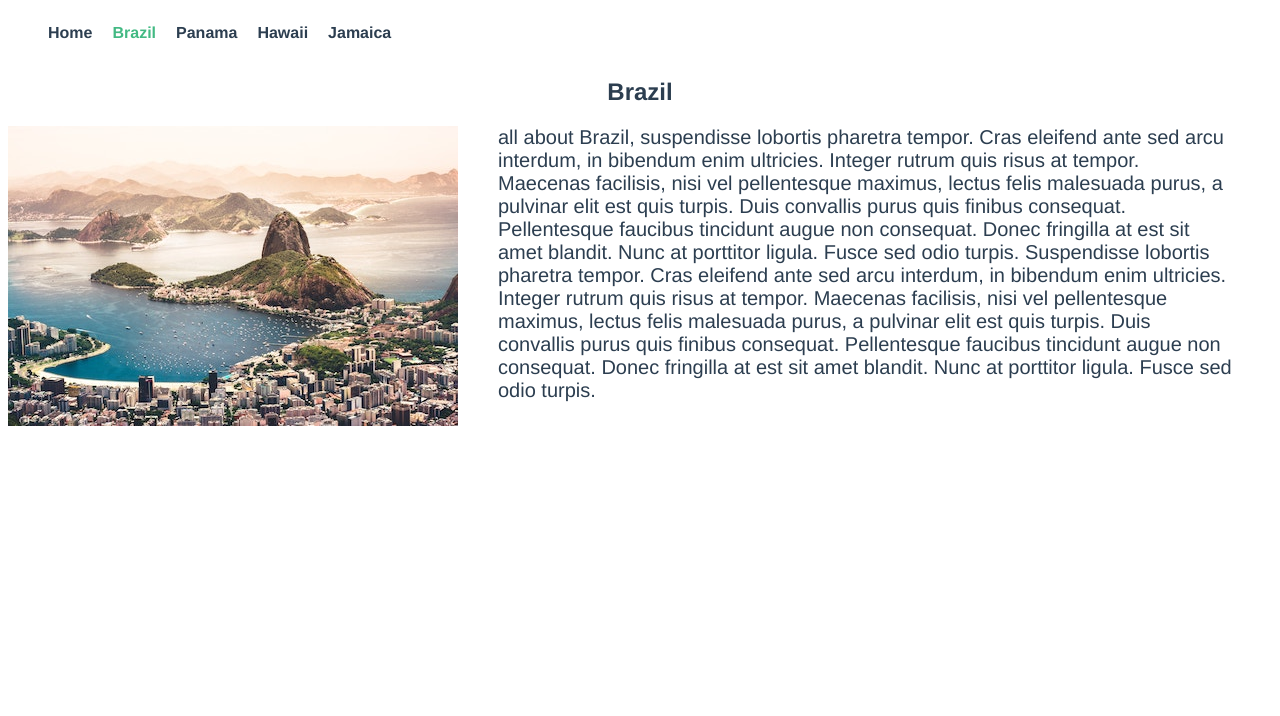
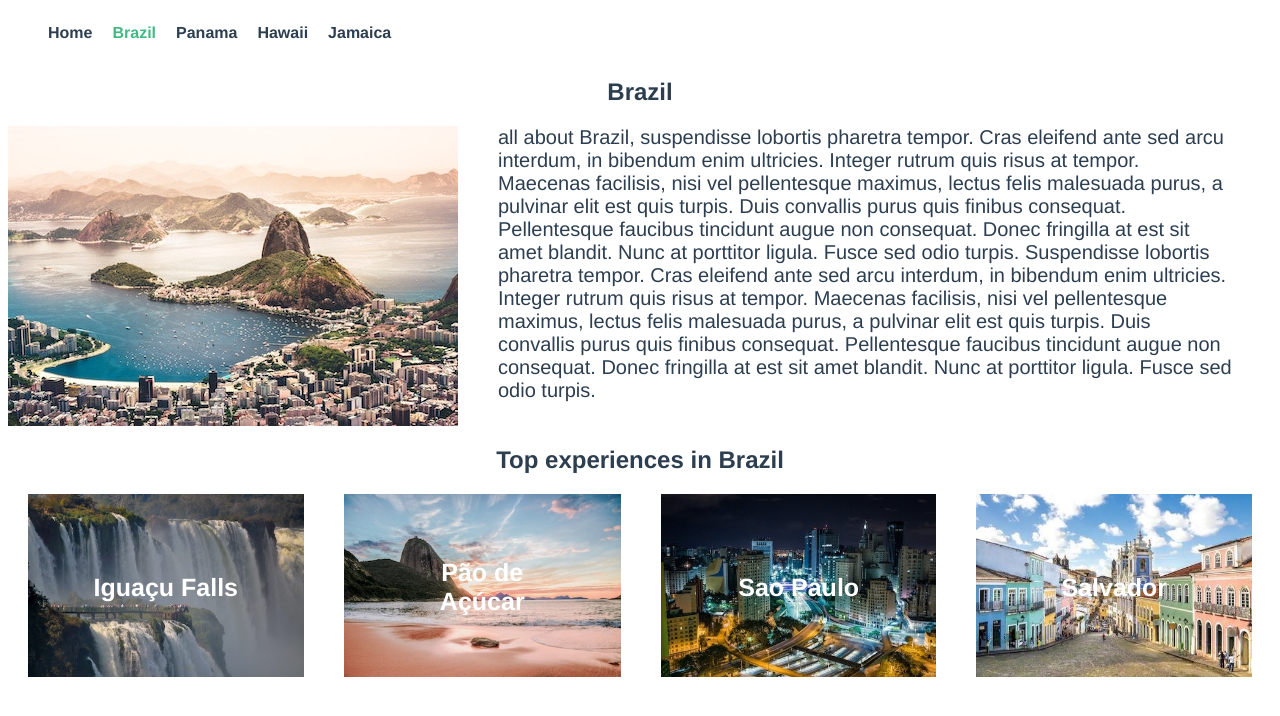
Before and after one commit to imranpollob/vue-router-tour, a Vue app: page /destination/brazil in a window 1280 px wide. Shown: the top 716 px of the page. Built offline with nearby package versions, Linux system fonts and the light colour scheme.

Commit message:
experiences

```diff
--- a/src/router/index.js
+++ b/src/router/index.js
@@ -1,27 +1,41 @@
-import Vue from 'vue'
-import VueRouter from 'vue-router'
-import Home from '@/views/Home.vue'
+import Vue from "vue";
+import VueRouter from "vue-router";
+import Home from "@/views/Home.vue";
 
-Vue.use(VueRouter)
+Vue.use(VueRouter);
 
 const routes = [
   {
-    path: '/',
-    name: 'Home',
+    path: "/",
+    name: "Home",
     component: Home
   },
   {
     path: "/destination/:slug",
     name: "DestinationDetails",
-    component: () => import(/* webpackChunkName: "DestinationDetails"*/ "@/views/DestinationDetails"),
-    props: true
+    component: () =>
+      import(
+        /* webpackChunkName: "DestinationDetails"*/ "@/views/DestinationDetails"
+      ),
+    props: true,
+    children: [
+      {
+        path: ":experienceSlug",
+        name: "experienceDetails",
+        props: true,
+        component: () =>
+          import(
+            /*webpackChunkName: "ExperienceDetails"*/ "@/views/ExperienceDetails"
+          )
+      }
+    ]
   }
-]
+];
 
 const router = new VueRouter({
   mode: "history",
   linkExactActiveClass: "rename-active-class",
   routes
-})
+});
 
-export default router
+export default router;
--- a/src/views/DestinationDetails.vue
+++ b/src/views/DestinationDetails.vue
@@ -1,4 +1,5 @@
 <template>
+  <div>
     <section class="destinations">
       <h1>{{ destination.name }}</h1>
 
@@ -7,6 +8,27 @@
         <p>{{ destination.description }}</p>
       </div>
     </section>
+
+    <section class="experiences">
+      <h2>Top experiences in {{ destination.name }}</h2>
+
+      <div class="cards">
+        <div v-for="experience in destination.experiences" :key="experience.slug" class="card">
+          <router-link
+            :to="{
+              name: 'experienceDetails',
+              params: { experienceSlug: experience.slug }
+            }"
+          >
+            <img :src="require(`@/assets/${experience.image}`)" :alt="experience.name" />
+            <span class="card__text">{{ experience.name }}</span>
+          </router-link>
+        </div>
+      </div>
+
+      <router-view :key="$route.path" />
+    </section>
+  </div>
 </template>
 
 <script>
@@ -48,4 +70,25 @@
   font-size: 20px;
   text-align: left;
 }
+.cards {
+  display: flex;
+  justify-content: space-between;
+}
+.cards img {
+  max-height: 200px;
+}
+.card {
+  padding: 0 20px;
+  position: relative;
+}
+.card__text {
+  position: absolute;
+  top: 50%;
+  left: 50%;
+  transform: translate(-50%, -50%);
+  color: white;
+  font-size: 25px;
+  font-weight: bold;
+  text-decoration: none;
+}
 </style>
--- /dev/null
+++ b/src/views/ExperienceDetails.vue
@@ -0,0 +1,57 @@
+<template>
+  <section>
+    <h1>Experiences</h1>
+    <h2>{{ experience.name }}</h2>
+    <div class="experience-details">
+      <img :src="require(`@/assets/${experience.image}`)" :alt="experience.name" />
+      <p>{{ experience.description }}</p>
+    </div>
+  </section>
+</template>
+
+<script>
+import store from "@/store";
+
+export default {
+  props: {
+    slug: {
+      type: String,
+      required: true
+    },
+    experienceSlug: {
+      type: String,
+      required: true
+    }
+  },
+  computed: {
+    destination() {
+      return store.destinations.find(
+        destination => destination.slug === this.slug
+      );
+    },
+    experience() {
+      return this.destination.experiences.find(
+        experience => experience.slug === this.experienceSlug
+      );
+    }
+  }
+};
+</script>
+
+<style scoped>
+img {
+  max-width: 600px;
+  height: auto;
+  width: 100%;
+  max-height: 400px;
+}
+.experience-details {
+  display: flex;
+  justify-content: space-between;
+}
+p {
+  margin: 0 40px;
+  font-size: 20px;
+  text-align: left;
+}
+</style>
```
Lines whose indentation alone changed are shown as unchanged.
